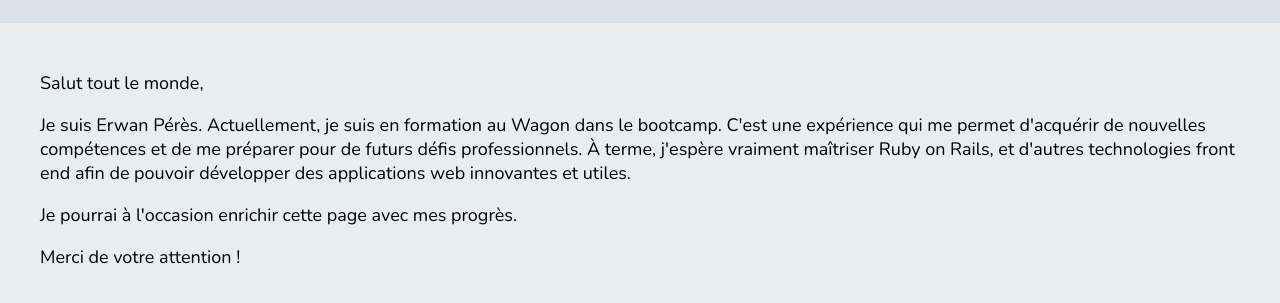
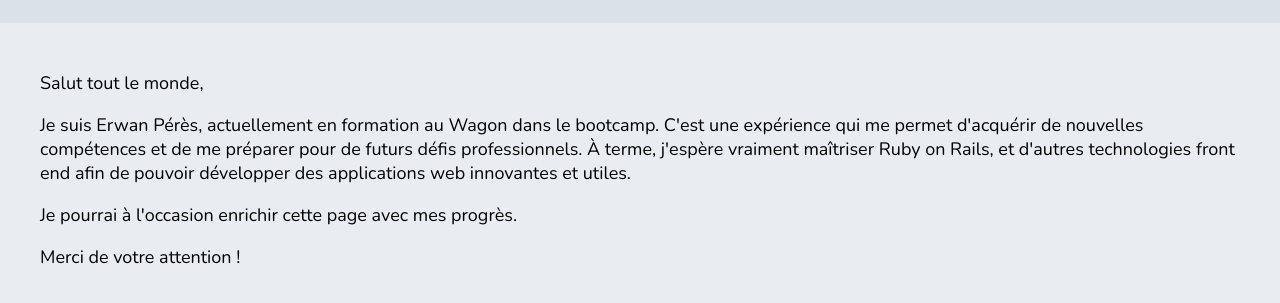
Before and after one commit to erwanperes/erwanperes.github.io, a plain HTML site: page index.html in a window 1280 px wide. Shown: the part 57-360 px from the top of the page. Drawn offline with nearby package versions, Linux system fonts and the light colour scheme.

Commit message:
Modification du texte d'intro

```diff
--- a/index.html
+++ b/index.html
@@ -41,7 +41,7 @@
       <p>Salut tout le monde,</p>
       <p></p>
       <p>
-        Je suis Erwan Pérès. Actuellement, je suis en formation au Wagon dans le
+        Je suis Erwan Pérès, actuellement en formation au Wagon dans le
         bootcamp. C'est une expérience qui me permet d'acquérir de nouvelles
         compétences et de me préparer pour de futurs défis professionnels. À
         terme, j'espère vraiment maîtriser Ruby on Rails, et d'autres
```
